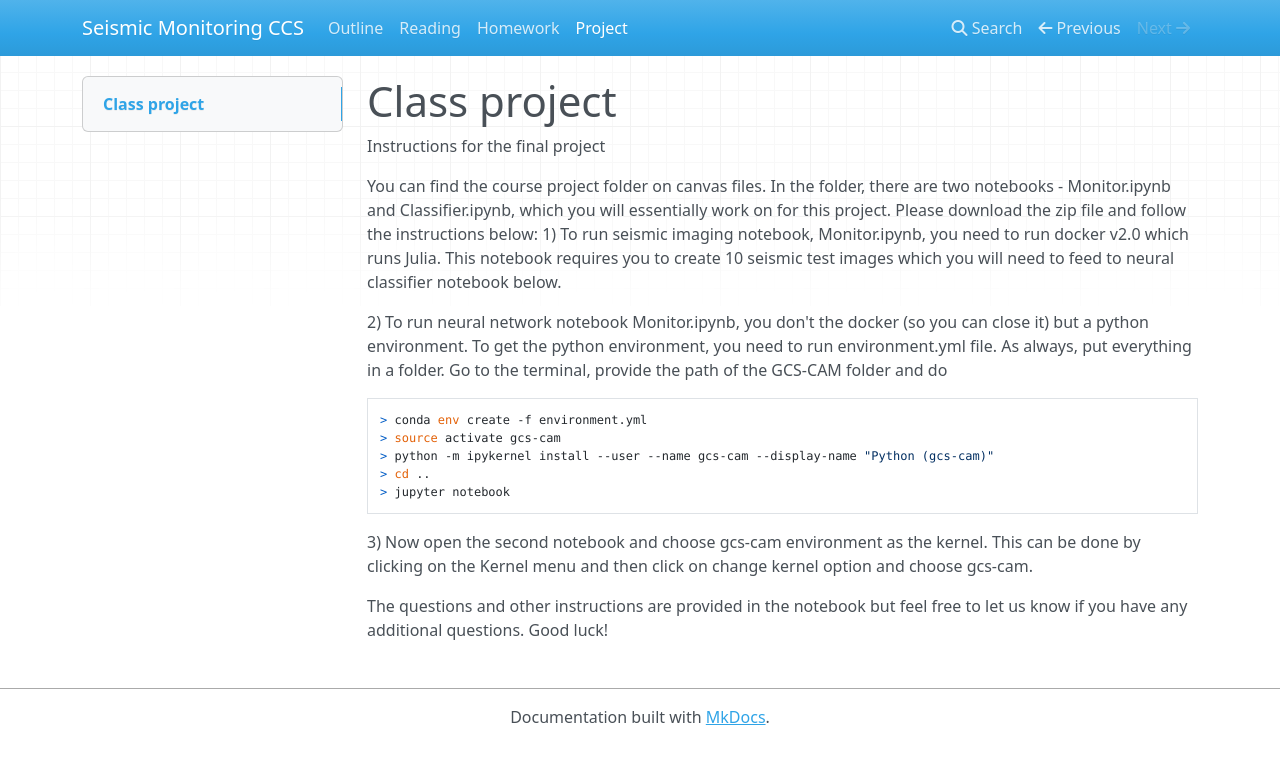
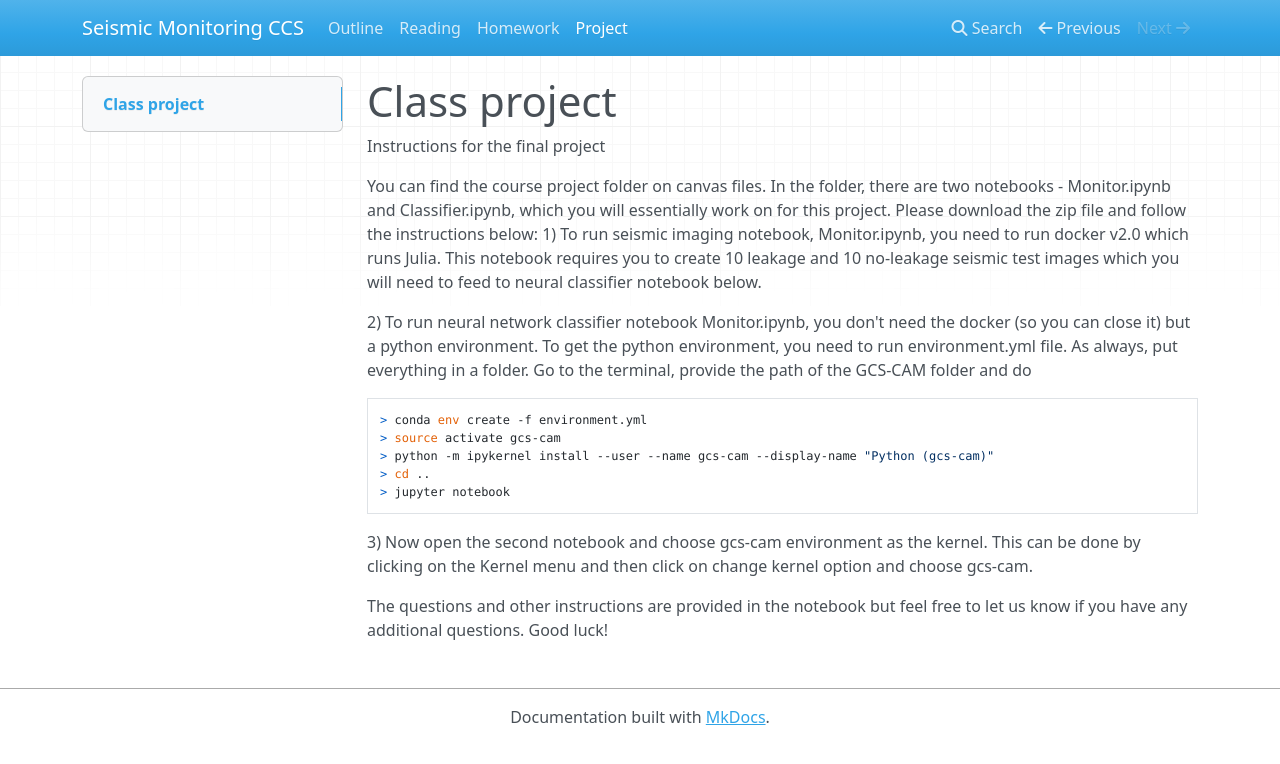
Before and after one commit to flexie/eas-4803-8803-ccs, an MkDocs documentation site: the page built from docs/project.md, in a window 1280 px wide. Shown: the top 764 px of the page. Built offline with MkDocs 1.6.1, drawn with Linux system fonts in a browser that asks for light colours; nearby versions of some CDN libraries.

Commit message:
Uploaded project instructions

`````diff
--- a/docs/project.md
+++ b/docs/project.md
@@ -2,9 +2,9 @@
 Instructions for the final project
 
 You can find the course project folder on canvas files. In the folder, there are two notebooks - Monitor.ipynb and Classifier.ipynb, which you will essentially work on for this project. Please download the zip file and follow the instructions below:
-1) To run seismic imaging notebook, Monitor.ipynb, you need to run docker v2.0 which runs Julia. This notebook requires you to create 10 seismic test images which you will need to feed to neural classifier notebook below.
+1) To run seismic imaging notebook, Monitor.ipynb, you need to run docker v2.0 which runs Julia. This notebook requires you to create 10 leakage and 10 no-leakage seismic test images which you will need to feed to neural classifier notebook below.
 
-2) To run neural network notebook Monitor.ipynb, you don't the docker (so you can close it) but a python environment. To get the python environment, you need to run environment.yml file. As always, put everything in a folder. Go to the terminal, provide the path of the GCS-CAM folder and do
+2) To run neural network classifier notebook Monitor.ipynb, you don't need the docker (so you can close it) but a python environment. To get the python environment, you need to run environment.yml file. As always, put everything in a folder. Go to the terminal, provide the path of the GCS-CAM folder and do
 ````
 > conda env create -f environment.yml
 > source activate gcs-cam
`````
